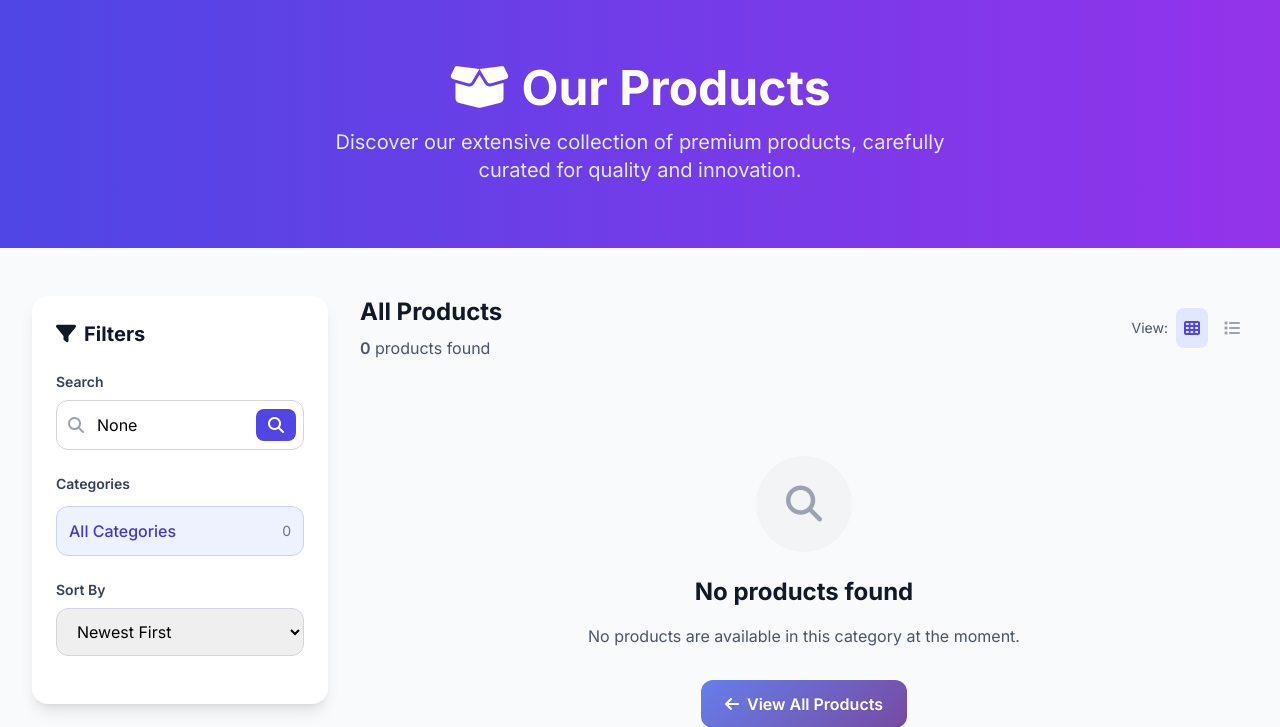
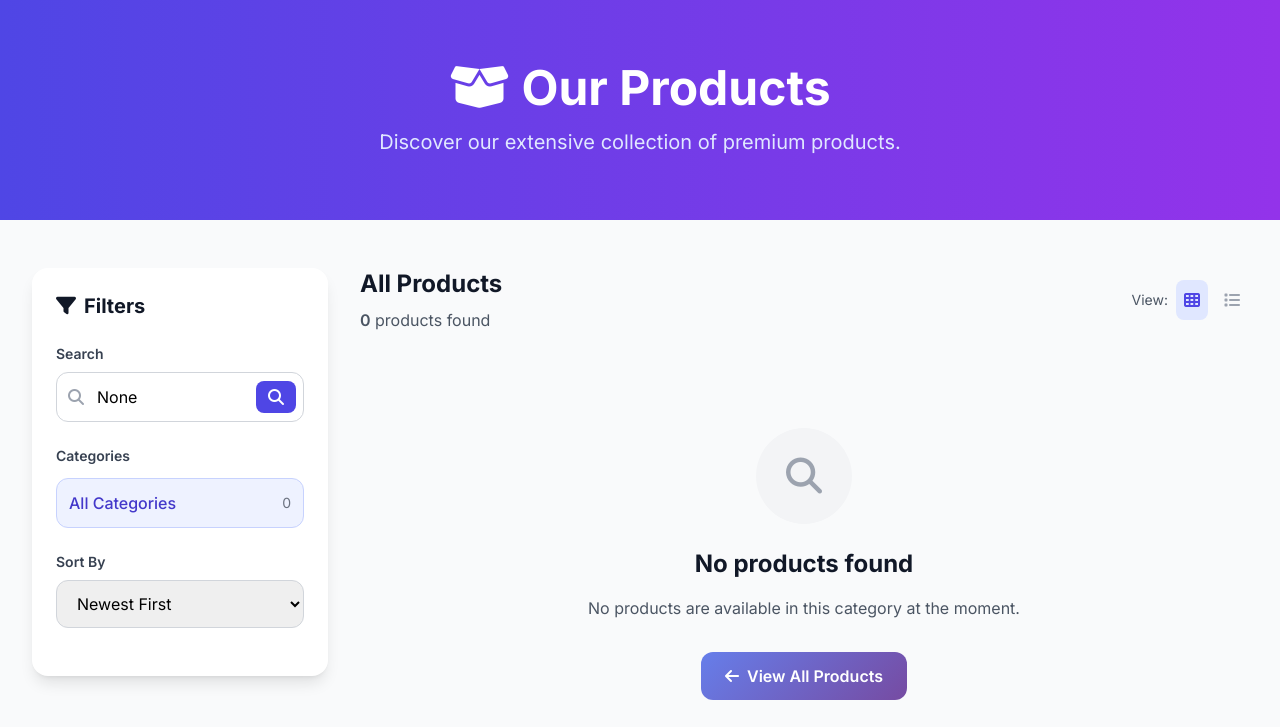
Before and after one commit to lehongvo/python-django, a Django app: page /products/ in a window 1280 px wide. Shown: the part 65-792 px from the top of the page. Run offline with Django 4.2, Linux system fonts and the light colour scheme; data that the repository does not hold is empty; some libraries are stand-ins or nearby versions.

Commit message:
[VoLH][Python][Leanring][Day2] Django template language: Processer

```diff
--- a/Day2/Exercise/store/templates/store/product_list.html
+++ b/Day2/Exercise/store/templates/store/product_list.html
@@ -11,7 +11,7 @@
                 <i class="fas fa-box-open mr-3"></i>Our Products
             </h1>
             <p class="text-xl text-indigo-100 max-w-2xl mx-auto">
-                Discover our extensive collection of premium products, carefully curated for quality and innovation.
+                Discover our extensive collection of premium products.
             </p>
         </div>
     </div>
```
Also changed, not shown: 1 other file.
